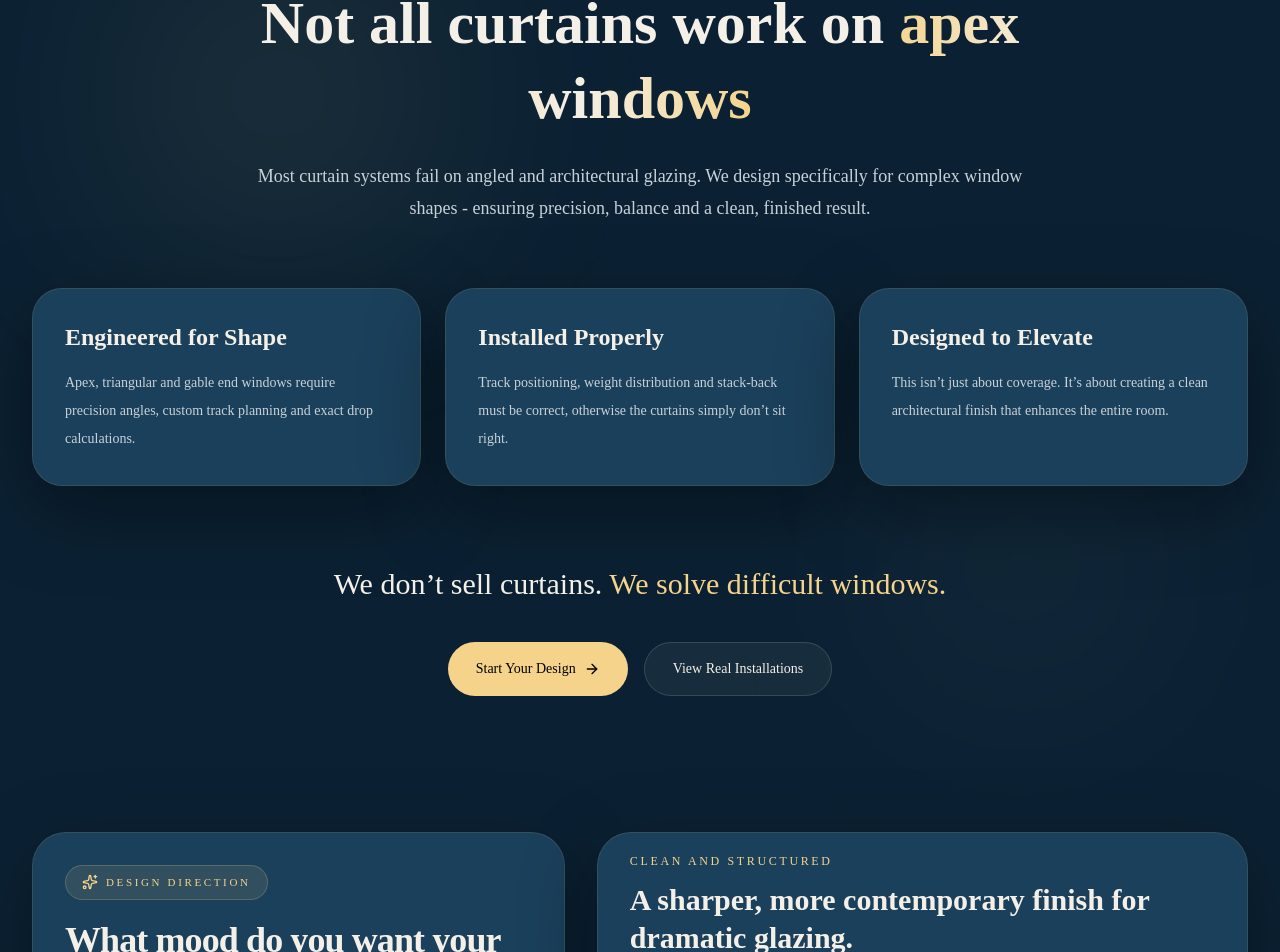
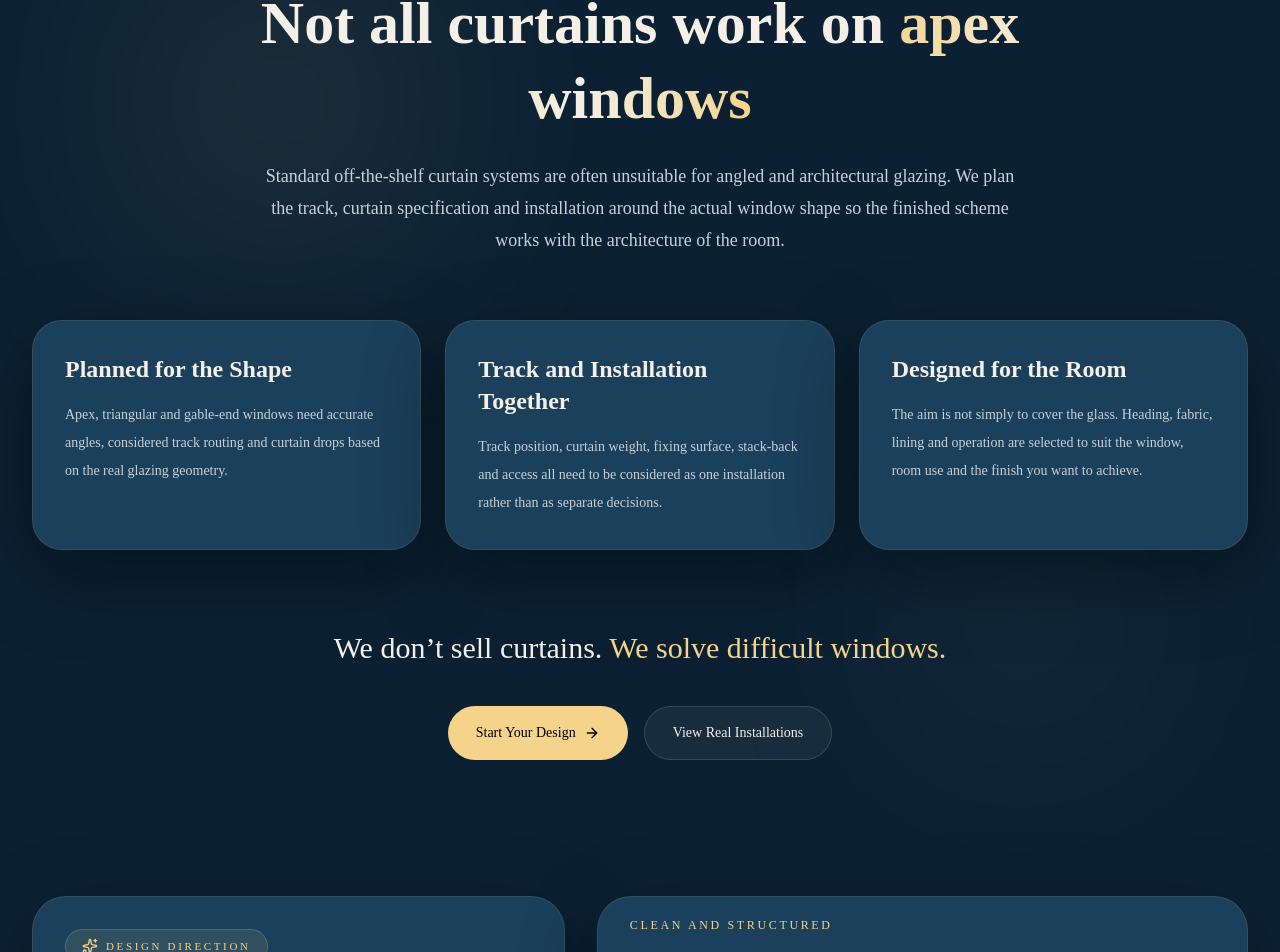
Before and after one commit to Nylon1/Apexcurtains, a Next.js app: page / in a window 1280 px wide. Shown: the part 1238-2190 px from the top of the page. Built offline with nearby package versions, Linux system fonts and the light colour scheme.

Commit message:
Use evidence-led homepage specialist claims

```diff
--- a/components/homepage/WhyDifferent.tsx
+++ b/components/homepage/WhyDifferent.tsx
@@ -7,14 +7,11 @@ import Link from "next/link";
 export default function WhyDifferent() {
   return (
     <section className="relative mx-auto max-w-7xl px-4 py-24 sm:px-6 lg:px-8">
-
-      {/* Glow background */}
       <div className="pointer-events-none absolute inset-0">
         <div className="absolute left-[10%] top-[10%] h-[300px] w-[300px] rounded-full bg-[#f5d38a]/10 blur-[120px]" />
         <div className="absolute right-[10%] bottom-[10%] h-[260px] w-[260px] rounded-full bg-white/5 blur-[120px]" />
       </div>
 
-      {/* Header */}
       <div className="relative z-10 mx-auto max-w-3xl text-center">
         <div className="text-xs uppercase tracking-[0.25em] text-[#f5d38a]">
           Why Apex Curtains
@@ -28,36 +25,32 @@ export default function WhyDifferent() {
         </h2>
 
         <p className="mt-6 text-lg leading-8 text-white/65">
-          Most curtain systems fail on angled and architectural glazing.
-          We design specifically for complex window shapes - ensuring precision,
-          balance and a clean, finished result.
+          Standard off-the-shelf curtain systems are often unsuitable for angled and architectural glazing.
+          We plan the track, curtain specification and installation around the actual window shape so the finished scheme works with the architecture of the room.
         </p>
       </div>
 
-      {/* Cards */}
       <div className="relative z-10 mt-16 grid gap-6 lg:grid-cols-3">
-
         {[
           {
-            title: "Engineered for Shape",
-            desc: "Apex, triangular and gable end windows require precision angles, custom track planning and exact drop calculations.",
+            title: "Planned for the Shape",
+            desc: "Apex, triangular and gable-end windows need accurate angles, considered track routing and curtain drops based on the real glazing geometry.",
           },
           {
-            title: "Installed Properly",
-            desc: "Track positioning, weight distribution and stack-back must be correct, otherwise the curtains simply don’t sit right.",
+            title: "Track and Installation Together",
+            desc: "Track position, curtain weight, fixing surface, stack-back and access all need to be considered as one installation rather than as separate decisions.",
           },
           {
-            title: "Designed to Elevate",
-            desc: "This isn’t just about coverage. It’s about creating a clean architectural finish that enhances the entire room.",
+            title: "Designed for the Room",
+            desc: "The aim is not simply to cover the glass. Heading, fabric, lining and operation are selected to suit the window, room use and the finish you want to achieve.",
           },
-        ].map((item, i) => (
+        ].map((item) => (
           <motion.div
-            key={i}
+            key={item.title}
             whileHover={{ y: -8 }}
             transition={{ type: "spring", stiffness: 200, damping: 20 }}
             className="group relative overflow-hidden rounded-[30px] border border-white/10 bg-white/[0.04] p-8 shadow-[0_25px_80px_rgba(0,0,0,0.4)] backdrop-blur-xl"
           >
-            {/* Glow hover */}
             <div className="absolute inset-0 opacity-0 transition duration-500 group-hover:opacity-100">
               <div className="absolute inset-0 bg-gradient-to-br from-[#f5d38a]/10 via-transparent to-transparent" />
             </div>
@@ -75,7 +68,6 @@ export default function WhyDifferent() {
         ))}
       </div>
 
-      {/* Killer line */}
       <div className="relative z-10 mt-20 text-center">
         <p className="text-2xl font-medium text-white sm:text-3xl">
           We don’t sell curtains.
@@ -83,7 +75,6 @@ export default function WhyDifferent() {
         </p>
       </div>
 
-      {/* CTA */}
       <div className="relative z-10 mt-10 flex flex-wrap justify-center gap-4">
         <Link
           href="/start-designing"
```
